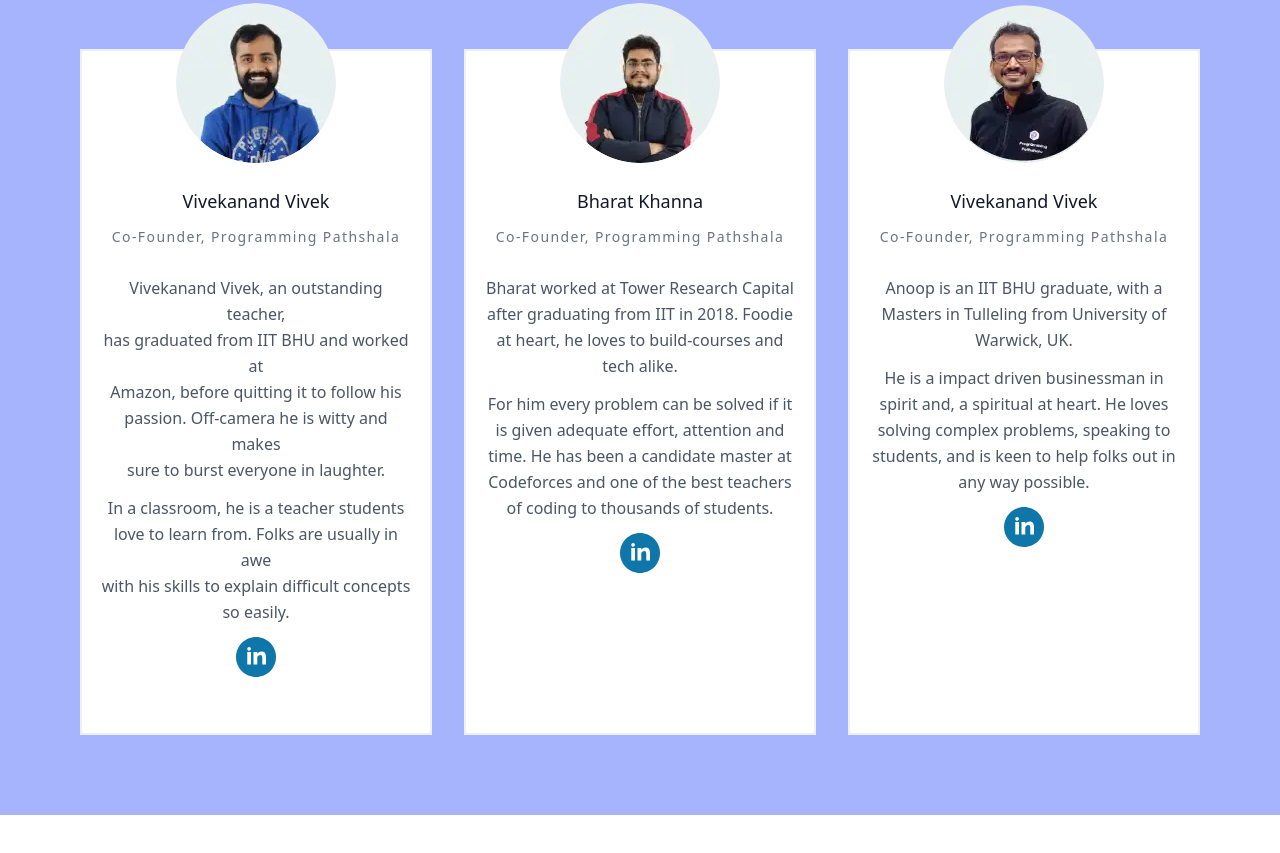
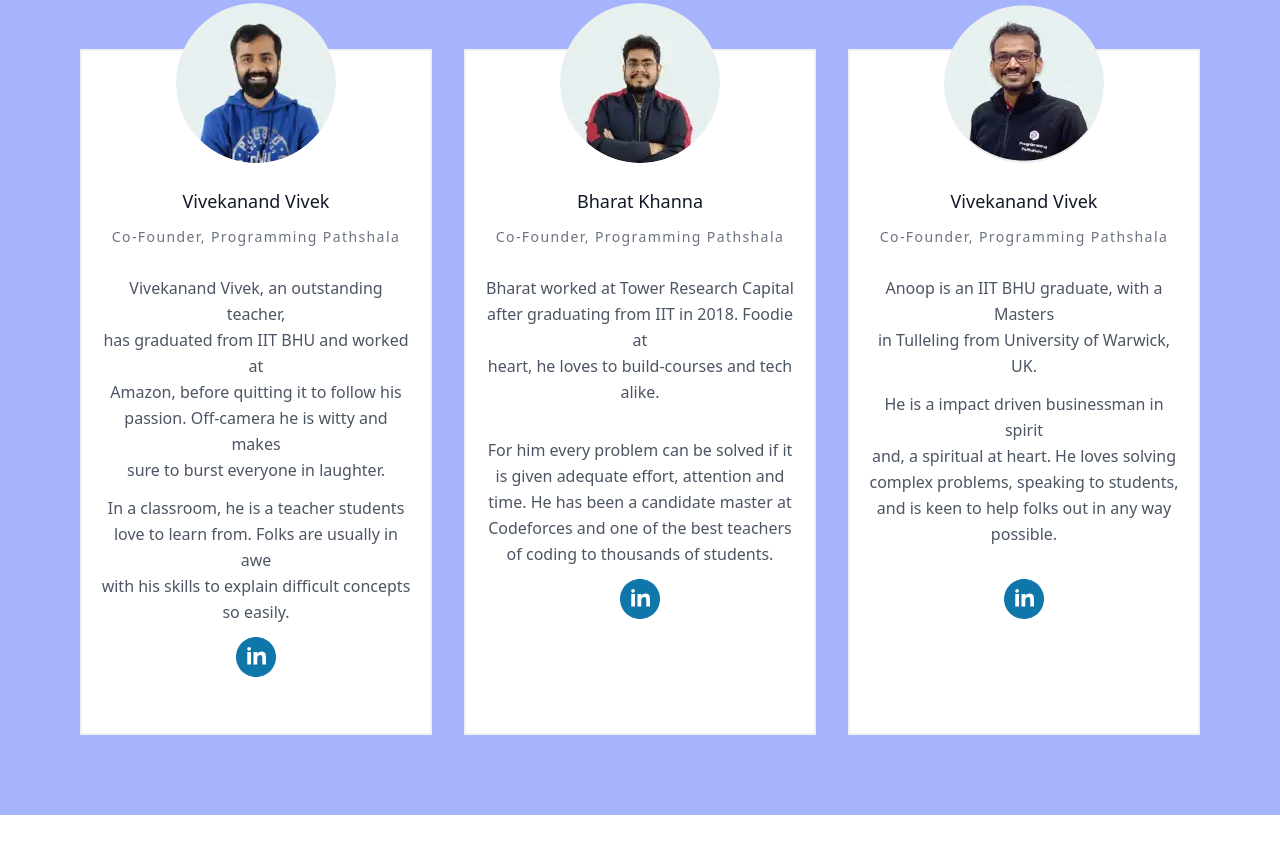
Before and after one commit to thedeveloperyug/Programmin_Pathshala_clone, a website: page index.html in a window 1280 px wide. Shown: the part 4365-5218 px from the top of the page. Drawn offline with Linux system fonts and the light colour scheme.

Commit message:
updated team section

```diff
--- a/index.html
+++ b/index.html
@@ -458,7 +458,8 @@
                                     <h2 class="tracking-widest text-sm  title-font mb-4 font-medium py-3 text-gray-500 ">
                                         Co-Founder, Programming Pathshala
                                     </h2>
-                                    <p class="leading-relaxed text-center mb-3">Bharat worked at Tower Research Capital after graduating from IIT in 2018. Foodie at heart, he loves to build-courses and tech alike.<br></p>
+                                    <p class="leading-relaxed text-center mb-8">Bharat worked at Tower Research Capital <br> after graduating from IIT in 2018. Foodie at <br>
+                                        heart, he loves to build-courses and tech <br> alike.<br></p>
                                         <p class="leading-relaxed font-sans font-normal text-center mb-3">
                                             For him every problem can be solved if it is given adequate effort, attention and time. He has been a candidate master at Codeforces and one of the best teachers of coding to thousands of students.</p>
                                             <div class="flex my-4 items-center text-center justify-center flex-wrap ">
@@ -483,11 +484,11 @@
                                     <h2 class="tracking-widest text-sm  title-font mb-4 font-medium py-3 text-gray-500 ">
                                         Co-Founder, Programming Pathshala
                                     </h2>
-                                    <p class="leading-relaxed text-center mb-3">Anoop is an IIT BHU graduate, with a Masters in Tulleling from University of Warwick, UK.
+                                    <p class="leading-relaxed text-center mb-3">Anoop is an IIT BHU graduate, with a Masters <br> in Tulleling from University of Warwick,  UK.
 
                                     </p>
-                                        <p class="leading-relaxed font-sans font-normal text-center mb-3">
-                                            He is a impact driven businessman in spirit and, a spiritual at heart. He loves solving complex problems, speaking to students, and is keen to help folks out in any way possible.</p>
+                                        <p class="leading-relaxed font-sans font-normal text-center mb-8">
+                                            He is a impact driven businessman in spirit <br> and, a spiritual at heart. He loves solving <br> complex problems, speaking to students, <br> and is keen to help folks out in any way <br> possible.</p>
                                     <div class="flex my-4 items-center text-center justify-center flex-wrap ">
                                         <svg height="40px" width="40px" version="1.1" id="Layer_1" xmlns="http://www.w3.org/2000/svg" xmlns:xlink="http://www.w3.org/1999/xlink" viewBox="0 0 291.319 291.319" xml:space="preserve" fill="#000000"><g id="SVGRepo_bgCarrier" stroke-width="0"></g><g id="SVGRepo_tracerCarrier" stroke-linecap="round" stroke-linejoin="round"></g><g id="SVGRepo_iconCarrier"> <g> <path style="fill:#0E76A8;" d="M145.659,0c80.45,0,145.66,65.219,145.66,145.66s-65.21,145.659-145.66,145.659S0,226.1,0,145.66 S65.21,0,145.659,0z"></path> <path style="fill:#FFFFFF;" d="M82.079,200.136h27.275v-90.91H82.079V200.136z M188.338,106.077 c-13.237,0-25.081,4.834-33.483,15.504v-12.654H127.48v91.21h27.375v-49.324c0-10.424,9.55-20.593,21.512-20.593 s14.912,10.169,14.912,20.338v49.57h27.275v-51.6C218.553,112.686,201.584,106.077,188.338,106.077z M95.589,100.141 c7.538,0,13.656-6.118,13.656-13.656S103.127,72.83,95.589,72.83s-13.656,6.118-13.656,13.656S88.051,100.141,95.589,100.141z"></path> </g> </g></svg>
 
```
